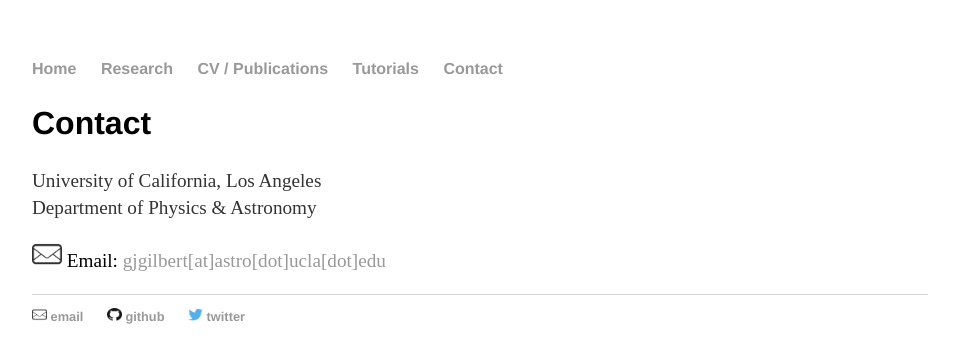
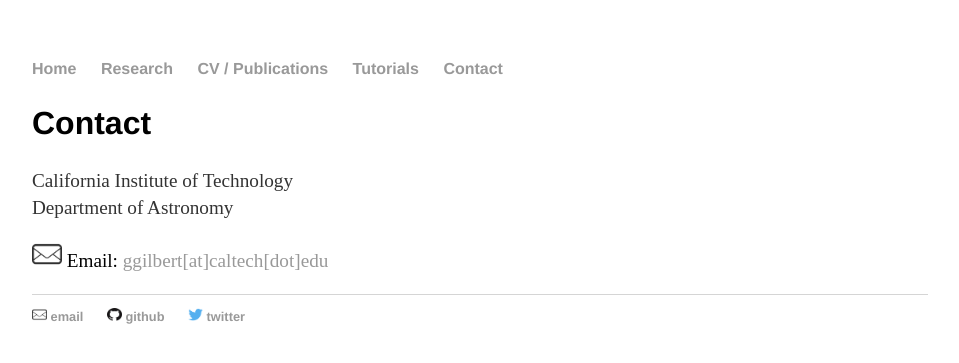
Before and after one commit to gjgilbert/gjgilbert.github.io, a Jekyll site: the page built from contact/index.html, in a window 1280 px wide. Shown: the top 363 px of the page, without its empty margins (160-1119 px from the left). Built offline with Jekyll 4.4.1, drawn with Linux system fonts in a browser that asks for light colours.

Commit message:
Update contact info

```diff
--- a/contact/index.html
+++ b/contact/index.html
@@ -5,8 +5,8 @@ title: Greg Gilbert - Contact
 <div class="blurb">
   <h2>Contact</h2>
 
-  <p style="font-size:1.2em">University of California, Los Angeles<br>
-  Department of Physics & Astronomy </p>
+  <p style="font-size:1.2em">California Institute of Technology<br>
+  Department of Astronomy </p>
 
-  <p style="font-size:1.2em"><img src="/images/email_icon.png" width="30", height="26"><font color="black"> Email: <a href="mailto:gjgilbert[at]astro[dot]ucla[dot]edu">gjgilbert[at]astro[dot]ucla[dot]edu</a><br>
+  <p style="font-size:1.2em"><img src="/images/email_icon.png" width="30", height="26"><font color="black"> Email: <a href="mailto:ggilbert[at]caltech[dot]edu">ggilbert[at]caltech[dot]edu</a><br>
 </div><!-- /.blurb -->
```
